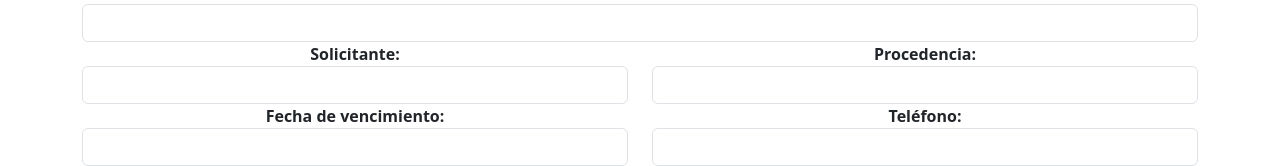
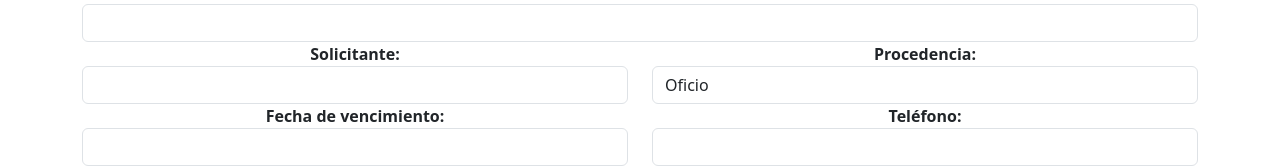
Before and after one commit to AxelLaraG/Modulo_Solicitudes, a Next.js app: page /formulario in a window 1280 px wide. Shown: the part 143-309 px from the top of the page. Built offline with nearby package versions, Linux system fonts and the light colour scheme.

Commit message:
Update page.jsx

```diff
--- a/src/app/formulario/page.jsx
+++ b/src/app/formulario/page.jsx
@@ -20,7 +20,9 @@ export default function FormularioPlantilla() {
     solicitante: "",
     telefono: "",
     asunto: "",
+    procedencia: "Oficio",
     correo: "",
+    responsable: "Dirección de Administración",
     fechaVen: "",
     estatus: "pendiente",
   });
@@ -82,7 +84,9 @@ export default function FormularioPlantilla() {
             solicitante: "",
             telefono: "",
             asunto: "",
+            procedencia: "Oficio",
             correo: "",
+            responsable: "Dirección de Administración",
             fechaVen: "",
             estatus: idSolicitud ? formData.estatus : "pendiente", // Preserve existing status on edit
           });
@@ -156,7 +160,9 @@ export default function FormularioPlantilla() {
           solicitante: "",
           telefono: "",
           asunto: "",
+          procedencia: "Oficio",
           correo: "",
+          responsable: "Dirección de Administración",
           fechaVen: "",
           estatus: "pendiente",
         });
@@ -218,6 +224,9 @@ export default function FormularioPlantilla() {
                 value={formData.procedencia}
                 required
               >
+                <option value="Oficio">Oficio</option>
+                <option value="Correo">Correo</option>
+                <option value="Teléfono">Teléfono</option>
               </select>
             </div>
           </div>
```
